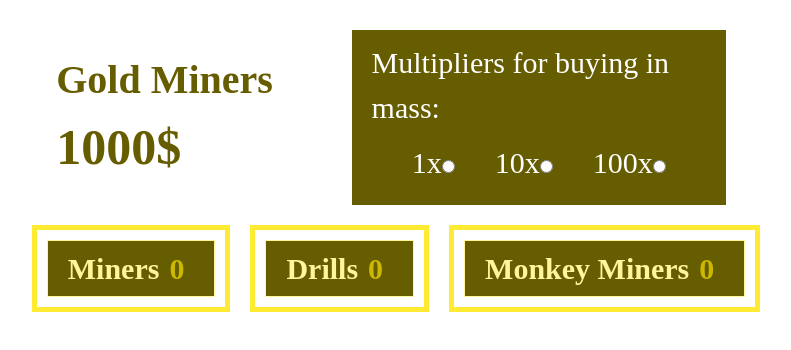
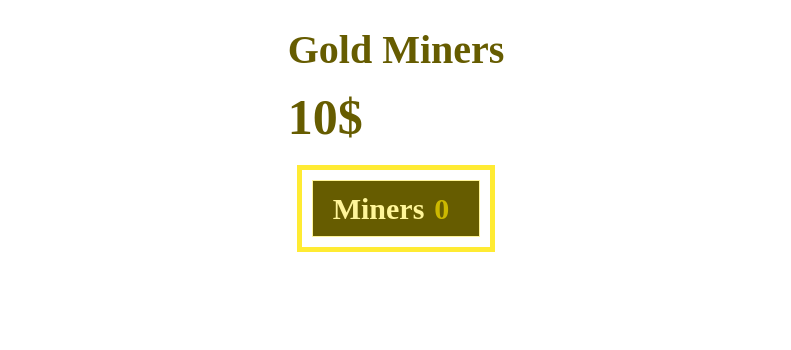
Before and after one commit to collerhatguy/coal-miner-fixed, a React (Create React App) app: page / in a window 1280 px wide. Shown: the top 350 px of the page, without its empty margins (244-1035 px from the left). Built offline with nearby package versions, Linux system fonts and the light colour scheme.

Commit message:
made it obvious where the user is supposed to click

```diff
--- a/src/App.js
+++ b/src/App.js
@@ -7,7 +7,7 @@ import WorkerList from "./components/WorkerList";
 import MultiplierList from "./components/MultiplierList";
 
 function App() {
-  const [money, setMoney] = useState(1000);
+  const [money, setMoney] = useState(10);
   const [multiplier, setMultiplier] = useState(1);
   const [showMultipliers, toggleShowMultipliers] = useToggle(false);
 
--- a/src/components/Worker.js
+++ b/src/components/Worker.js
@@ -41,7 +41,10 @@ export default function Worker(props) {
                 <button
                     data-cy="buy"
                     onClick={BuyWorker}
-                >Buy
+                >
+                    {owned === 0 ? <span>Click Here!</span> :
+                        <div>
+                            Buy
                             <span>
                                 {multiplier}
                             </span>
@@ -50,6 +53,8 @@ export default function Worker(props) {
                                 {cost * multiplier}
                             </span>
                             $?
+                        </div>
+                    }
                 </button>
                 {upgradeAffordable &&
                     <button onClick={UpgradeWorker}>
@@ -76,7 +81,8 @@ export default function Worker(props) {
                     src={img}
                     alt="woker img"
                 />
-            </div>}
+            </div>
+            }
         </div>
     )
 }
--- a/src/hooks/useWorker.js
+++ b/src/hooks/useWorker.js
@@ -20,6 +20,7 @@ export default function useWorker(worker, multiplier) {
     const [upgradeAffordable, setUgAffordable] = useState(false)
 
     useEffect(() => {
+        if (affordable && upgradeAffordable) return;
         if (cost <= money) setAffordable(true);
         if (prUpgradeCost <= money) setUgAffordable(true);
     }, [money])
```
Lines whose indentation alone changed are shown as unchanged.
